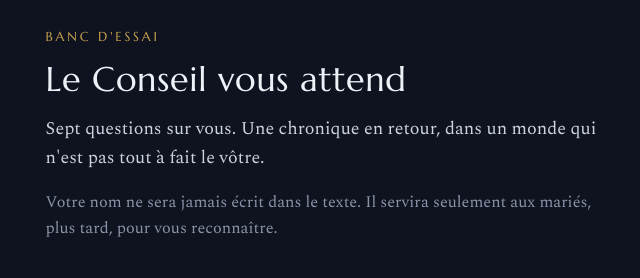
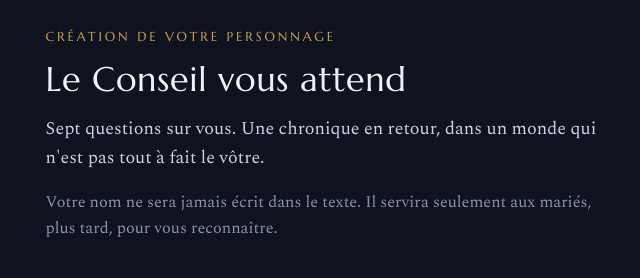
Before and after one commit to ox30/mariage_production, a FastAPI app: page / in a window 1280 px wide. Shown: the top 278 px of the page, without its empty margins (311-951 px from the left). Run offline with FastAPI, Linux system fonts and the light colour scheme.

Commit message:
Update surtitre text in accueil.html

```diff
--- a/templates/accueil.html
+++ b/templates/accueil.html
@@ -1,7 +1,7 @@
 {% extends "base.html" %}
 {% block corps %}
 <div class="enveloppe">
-  <p class="surtitre">Banc d'essai</p>
+  <p class="surtitre">Création de votre personnage</p>
   <h1>Le Conseil vous attend</h1>
   <p>Sept questions sur vous. Une chronique en retour, dans un monde qui n'est
      pas tout à fait le vôtre.</p>
```
